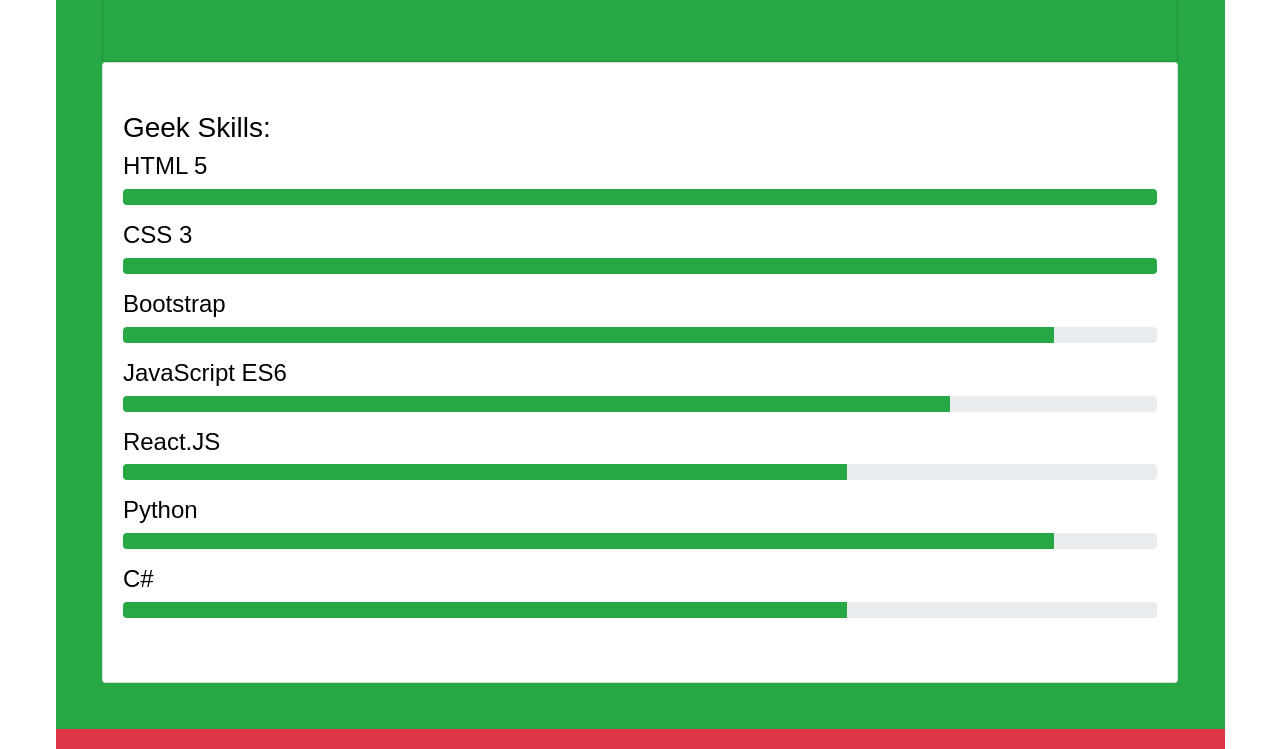
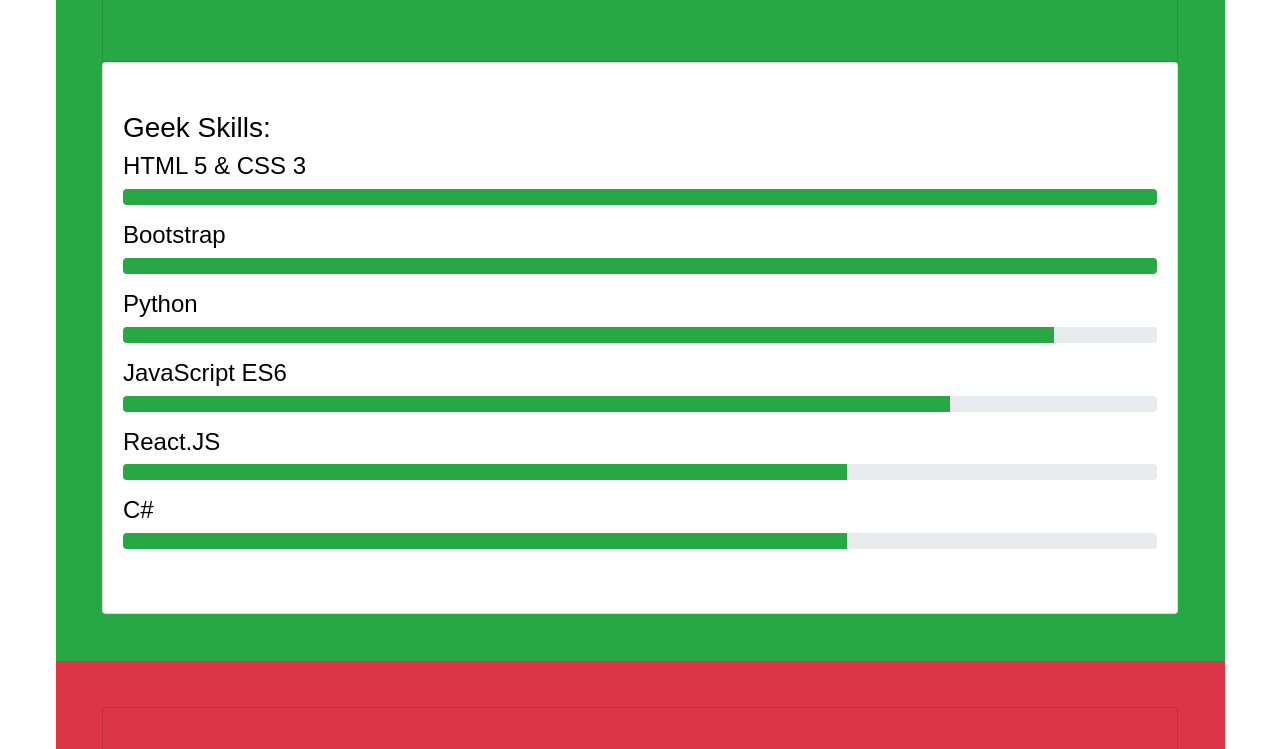
Before and after one commit to ielena33/digitalCV, a plain HTML site: page index.html in a window 1280 px wide. Shown: the part 657-1406 px from the top of the page. Drawn offline with nearby package versions, Linux system fonts and the light colour scheme; some packages are replaced by stand-ins of ours; a script that the page names is missing.

Commit message:
Update index.html

```diff
--- a/index.html
+++ b/index.html
@@ -183,17 +183,17 @@
         <h3> Geek Skills:</h3>
 
 
-        <h4>HTML 5</h4>
+        <h4>HTML 5 & CSS 3</h4>
         <div class="progress mb-3">
           <div class="progress-bar bg-success" style="width:100%"></div>
         </div>
 
-        <h4> CSS 3</h4>
+        <h4> Bootstrap</h4>
         <div class="progress mb-3">
           <div class="progress-bar bg-success" style="width:100%"></div>
         </div>
 
-        <h4>Bootstrap</h4>
+        <h4>Python</h4>
         <div class="progress mb-3">
           <div class="progress-bar bg-success" style="width:90%"></div>
         </div>
@@ -206,11 +206,6 @@
         <h4>React.JS</h4>
         <div class="progress mb-3">
           <div class="progress-bar bg-success" style="width:70%"></div>
-        </div>
-
-        <h4>Python</h4>
-        <div class="progress mb-3">
-          <div class="progress-bar bg-success" style="width:90%"></div>
         </div>
 
         <h4>C#</h4>
```
